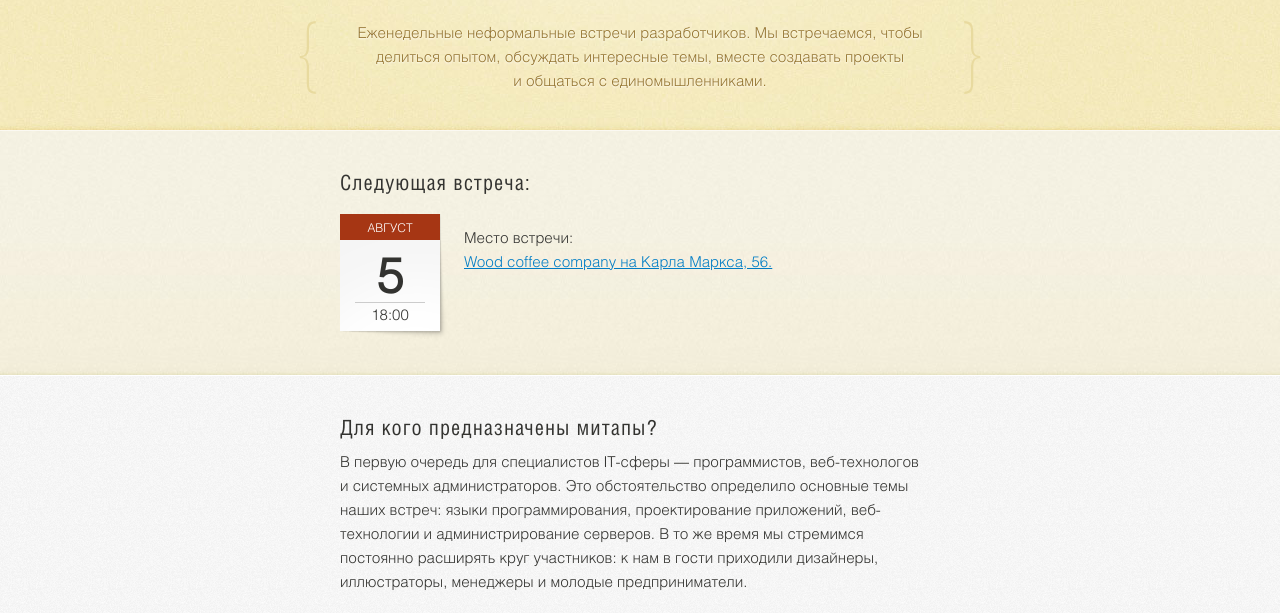
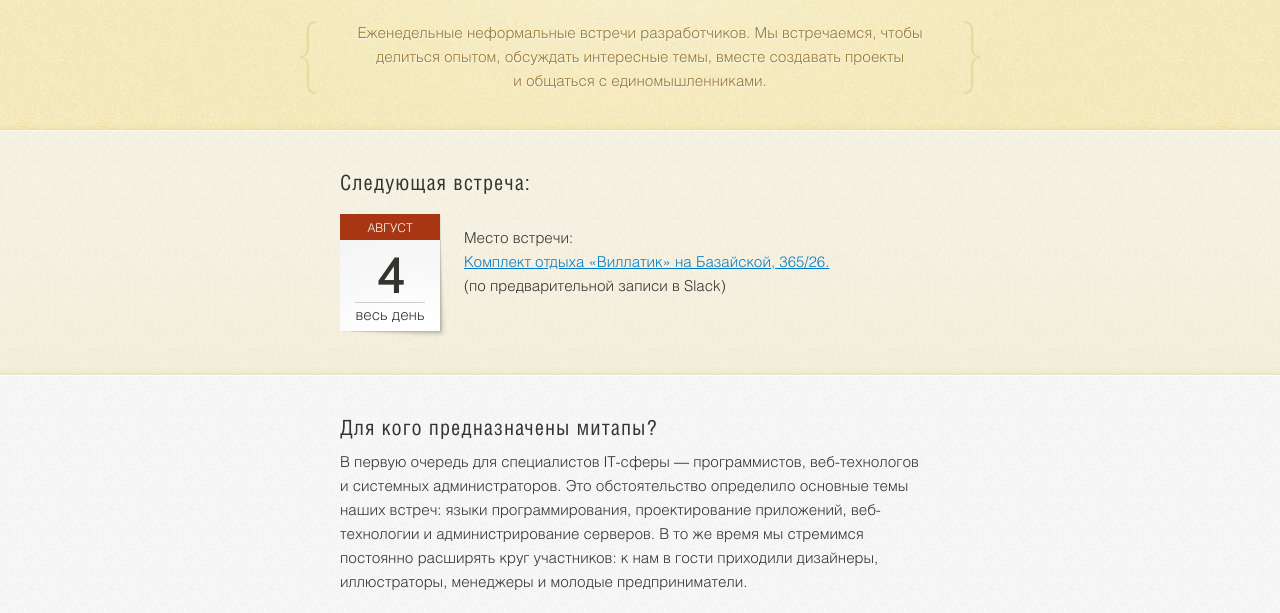
Before and after one commit to krasdevmeetup/krasdevmeetup.github.io, a plain HTML site: page index.html in a window 1280 px wide. Shown: the part 154-767 px from the top of the page. Drawn offline with Linux system fonts and the light colour scheme.

Commit message:
Set special event day and other data

```diff
--- a/index.html
+++ b/index.html
@@ -31,9 +31,9 @@
     <div class="wrapper">
       <h2>Следующая встреча:</h2>
         <div class="date">
-          <span class="month"></span>
-          <span class="day"></span>
-          <span class="time">18:00</span>
+          <span class="month">Август</span>
+          <span class="day">4</span>
+          <span class="time">весь день</span>
         </div>
 
         <!--<p>Тема и место следующей встречи находится в обсуждении.
@@ -42,19 +42,20 @@
         <p class="location">
           Место встречи:
           <br>
-          <a href="https://2gis.ru/krasnoyarsk/firm/70000001020701400?queryState=center%2F92.872828%2C56.010924%2Fzoom%2F17" target="_blank">Wood coffee company на Карла Маркса, 56.</a>
+          <!-- <a href="https://2gis.ru/krasnoyarsk/firm/70000001020701400?queryState=center%2F92.872828%2C56.010924%2Fzoom%2F17" target="_blank">Wood coffee company на Карла Маркса, 56.</a> -->
+          <a href="https://2gis.ru/krasnoyarsk/firm/985691699825423" target="_blank">Комплект отдыха «Виллатик» на Базайской, 365/26.</a>
+          <br>(по предварительной записи в Slack)
         </p>
     </div>
   </div>
   <script type="text/javascript">
-    // Calculate next meetup date
-    var months = ['Январь', 'Февраль', 'Март', 'Апрель', 'Май', 'Июнь', 'Июль', 'Август', 'Сентябрь',
-      'Октябрь', 'Ноябрь', 'Декабрь'];
-    var upcoming = new Date();
-    while (upcoming.getDay() !== 0)
-      upcoming.setDate(upcoming.getDate() + 1);
-    document.querySelector('#upcoming .month').innerHTML = months[upcoming.getMonth()].toUpperCase();
-    document.querySelector('#upcoming .day').innerHTML = upcoming.getDate();
+    // // Calculate next meetup date
+    // var months = ['Январь', 'Февраль', 'Март', 'Апрель', 'Май', 'Июнь', 'Июль', 'Август', 'Сентябрь', 'Октябрь', 'Ноябрь', 'Декабрь'];
+    // var upcoming = new Date();
+    // while (upcoming.getDay() !== 0)
+    //   upcoming.setDate(upcoming.getDate() + 1);
+    // document.querySelector('#upcoming .month').innerHTML = months[upcoming.getMonth()].toUpperCase();
+    // document.querySelector('#upcoming .day').innerHTML = upcoming.getDate();
   </script>
 
   <div id="content">
```
